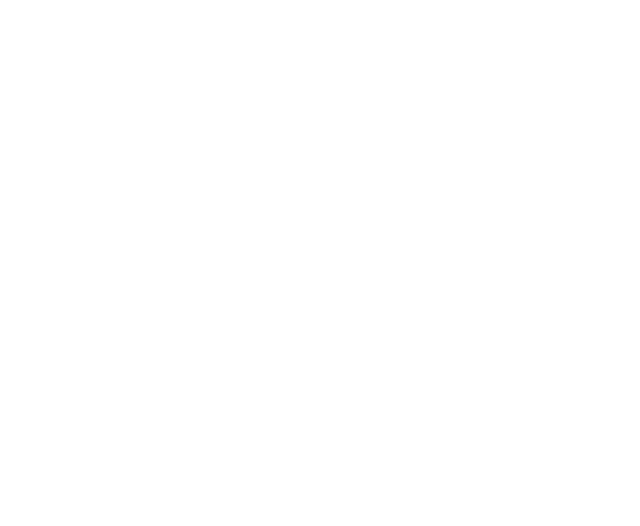
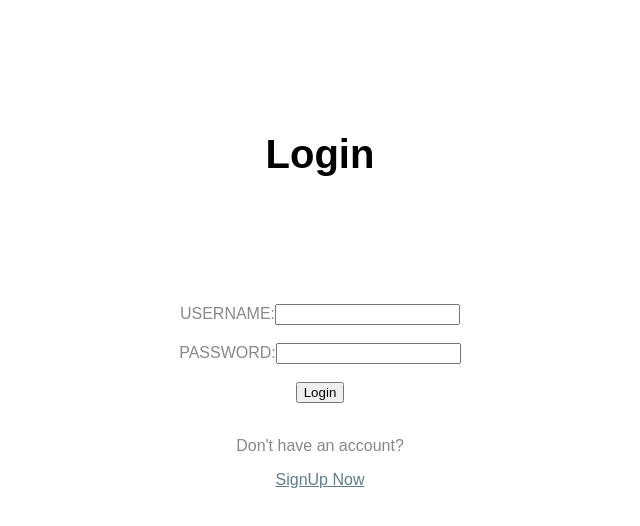
Before and after one commit to SiddhiV14/RBS, an Angular app in the folder webui/RBS-app/: page /login in a window 1280 px wide. Before the commit this address had no page. Shown: the top 526 px of the page, without its empty margins (320-960 px from the left). Built offline with nearby package versions, Linux system fonts and the light colour scheme.

Commit message:
login and signup pages added

```diff
--- a/webui/RBS-app/src/app/book/book.component.ts
+++ b/webui/RBS-app/src/app/book/book.component.ts
@@ -8,7 +8,6 @@
 })
 export class BookComponent implements OnInit {
   f:FormGroup;
-  result:any;
   mindate=new Date();
 
   constructor() { }
--- /dev/null
+++ b/webui/RBS-app/src/app/login/login.component.css
@@ -0,0 +1,8 @@
+h1 {
+    color:black;
+}
+
+#main {
+    text-align: center;
+    margin: auto;
+}
--- /dev/null
+++ b/webui/RBS-app/src/app/login/login.component.html
@@ -0,0 +1,12 @@
+<div id="main">
+    <h1>Login</h1>
+    <form [formGroup]="f" (ngSubmit)=onSubmit(f.value)>
+    <label for="uname">USERNAME:</label>
+    <input type="email" id="uname" formControlName="uname"><br><br>
+    <label for="pswd">PASSWORD:</label>
+    <input type="text" id="pswd" formControlName="pswd"><br><br>
+    <input type="submit" id="btn" value="Login">
+    </form><br>
+    <p>Don't have an account?</p>
+    <a  routerLink = "/signup">SignUp Now</a>
+</div>
--- /dev/null
+++ b/webui/RBS-app/src/app/login/login.component.ts
@@ -0,0 +1,26 @@
+import { Component, OnInit } from '@angular/core';
+import { FormControl, FormGroup } from '@angular/forms';
+import { Router } from '@angular/router';
+
+@Component({
+  selector: 'app-login',
+  templateUrl: './login.component.html',
+  styleUrls: ['./login.component.css']
+})
+export class LoginComponent implements OnInit {
+  f:FormGroup;
+
+  constructor(private route :Router) { }
+
+  ngOnInit(): void {
+    this.f=new FormGroup({
+      uname:new FormControl(''),
+      pswd:new FormControl('')
+    })
+  }
+  onSubmit(f:any) {
+    console.log(f.uname);
+    console.log(f.pswd);
+    this.route.navigate(["home"]);
+  }
+}
--- /dev/null
+++ b/webui/RBS-app/src/app/signup/signup.component.css
@@ -0,0 +1,8 @@
+h1 {
+    color: black;
+}
+
+#main {
+    margin: auto;
+    text-align: center;
+}
--- /dev/null
+++ b/webui/RBS-app/src/app/signup/signup.component.html
@@ -0,0 +1,24 @@
+<div id="main">
+    <h1>Signup</h1>
+    <form [formGroup]="f" (ngSubmit)=onSubmit(f.value)>
+        <label for="fname">FIRST NAME:</label>
+        <input type="text" id="fname" formControlName="fname"><br><br>
+
+        <label for="lname">LAST NAME:</label>
+        <input type="text" id="lname" formControlName="lname"><br><br>
+
+        <label for="mno">MOBILE NO:</label>
+        <input type="text" id="mno" formControlName="mno"><br><br>
+
+
+        <label for="uname">USERNAME:</label>
+        <input type="text" id="uname" formControlName="uname"><br><br>
+
+        <label for="pswd">PASSWORD:</label>
+        <input type="text" id="pswd" formControlName="pswd"><br><br>
+        <label for="pswd1">CONFIRM PASSWORD:</label>
+        <input type="text" id="pswd1" formControlName="pswd1"><br><br>
+
+        <input type="submit" id="btn" value="SignUp">
+    </form>
+</div>
--- /dev/null
+++ b/webui/RBS-app/src/app/signup/signup.component.ts
@@ -0,0 +1,36 @@
+import { Component, OnInit } from '@angular/core';
+import { FormControl, FormGroup } from '@angular/forms';
+import { Router } from '@angular/router';
+
+@Component({
+  selector: 'app-signup',
+  templateUrl: './signup.component.html',
+  styleUrls: ['./signup.component.css']
+})
+export class SignupComponent implements OnInit {
+  f:FormGroup;
+
+  constructor(private route :Router) { }
+
+  ngOnInit(): void {
+    this.f=new FormGroup({
+      fname:new FormControl(''),
+      lname:new FormControl(''),
+      mno:new FormControl(''),
+      uname:new FormControl(''),
+      pswd:new FormControl(''),
+      pswd1:new FormControl('')
+    })
+  }
+
+  onSubmit(f:any) {
+    console.log(f.fname);
+    console.log(f.lname);
+    console.log(f.mno);
+    console.log(f.uname);
+    console.log(f.pswd);
+    console.log(f.pswd1);
+    this.route.navigate(["login"]);
+  }
+
+}
```
Also changed, not shown: webui/RBS-app/src/app/app.module.ts (+8 -2 lines), 2 other files (tests, documents, lock files or other folders).
